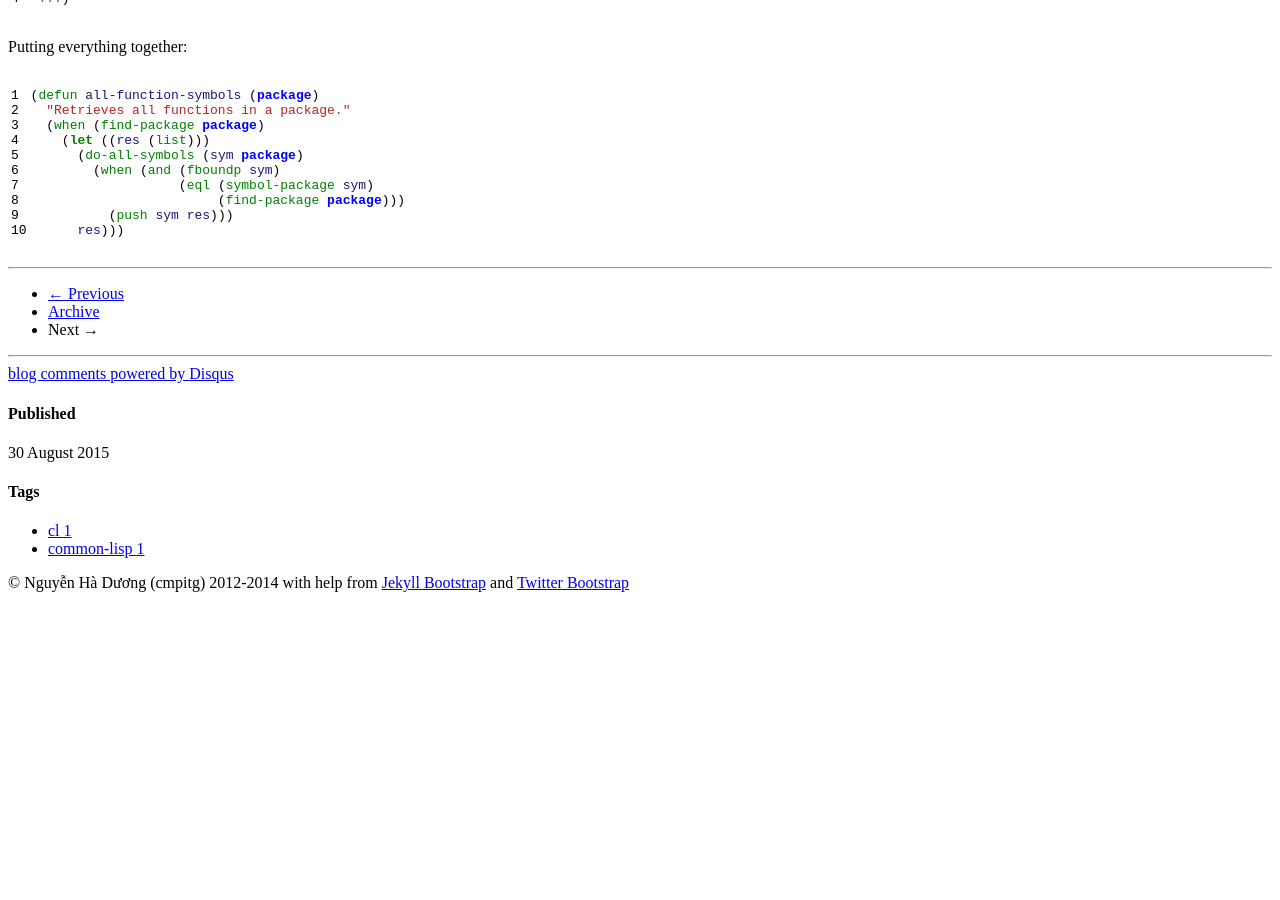
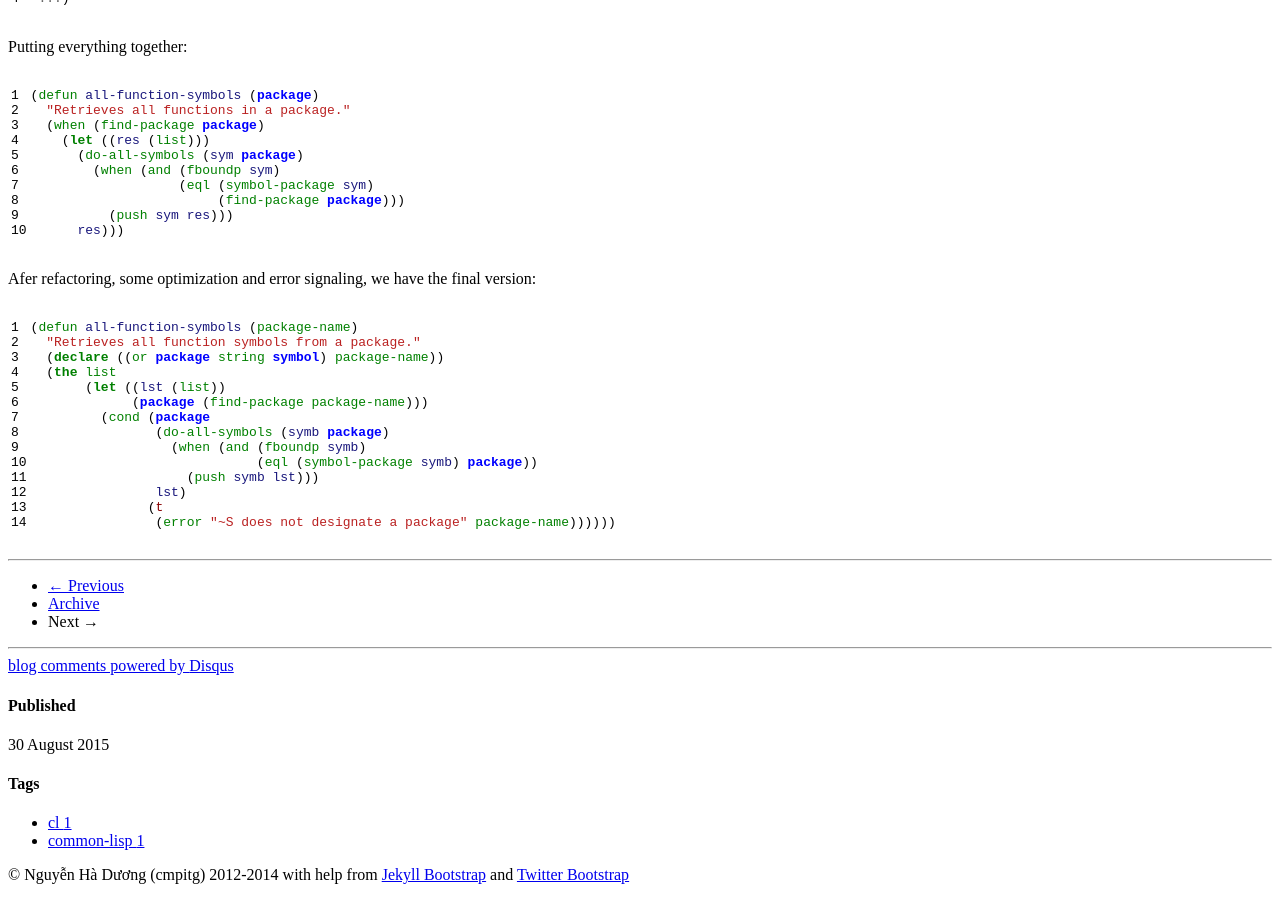
Before and after one commit to cmpitg/cmpitg.github.com, a Jekyll site: the page built from _posts/2015-08-30-common-lisp---finding-all-functions-in-a-package.md, in a window 1280 px wide and 900 px high, scrolled down 2016 px. Built offline with Jekyll 4.4.1, drawn with Linux system fonts in a browser that asks for light colours; a script that is not in the unit is left out; comment, search, counter and statistics services are not loaded; before the commit the page ends 2624 px from its top, so only the background shows below that.

Commit message:
post: final version

````diff
--- a/_posts/2015-08-30-common-lisp---finding-all-functions-in-a-package.md
+++ b/_posts/2015-08-30-common-lisp---finding-all-functions-in-a-package.md
@@ -76,3 +76,22 @@ Putting everything together:
           (push sym res)))
       res)))
 ```
+
+Afer refactoring, some optimization and error signaling, we have the final version:
+
+```lisp
+(defun all-function-symbols (package-name)
+  "Retrieves all function symbols from a package."
+  (declare ((or package string symbol) package-name))
+  (the list
+       (let ((lst (list))
+             (package (find-package package-name)))
+         (cond (package
+                (do-all-symbols (symb package)
+                  (when (and (fboundp symb)
+                             (eql (symbol-package symb) package))
+                    (push symb lst)))
+                lst)
+               (t
+                (error "~S does not designate a package" package-name))))))
+```
````
